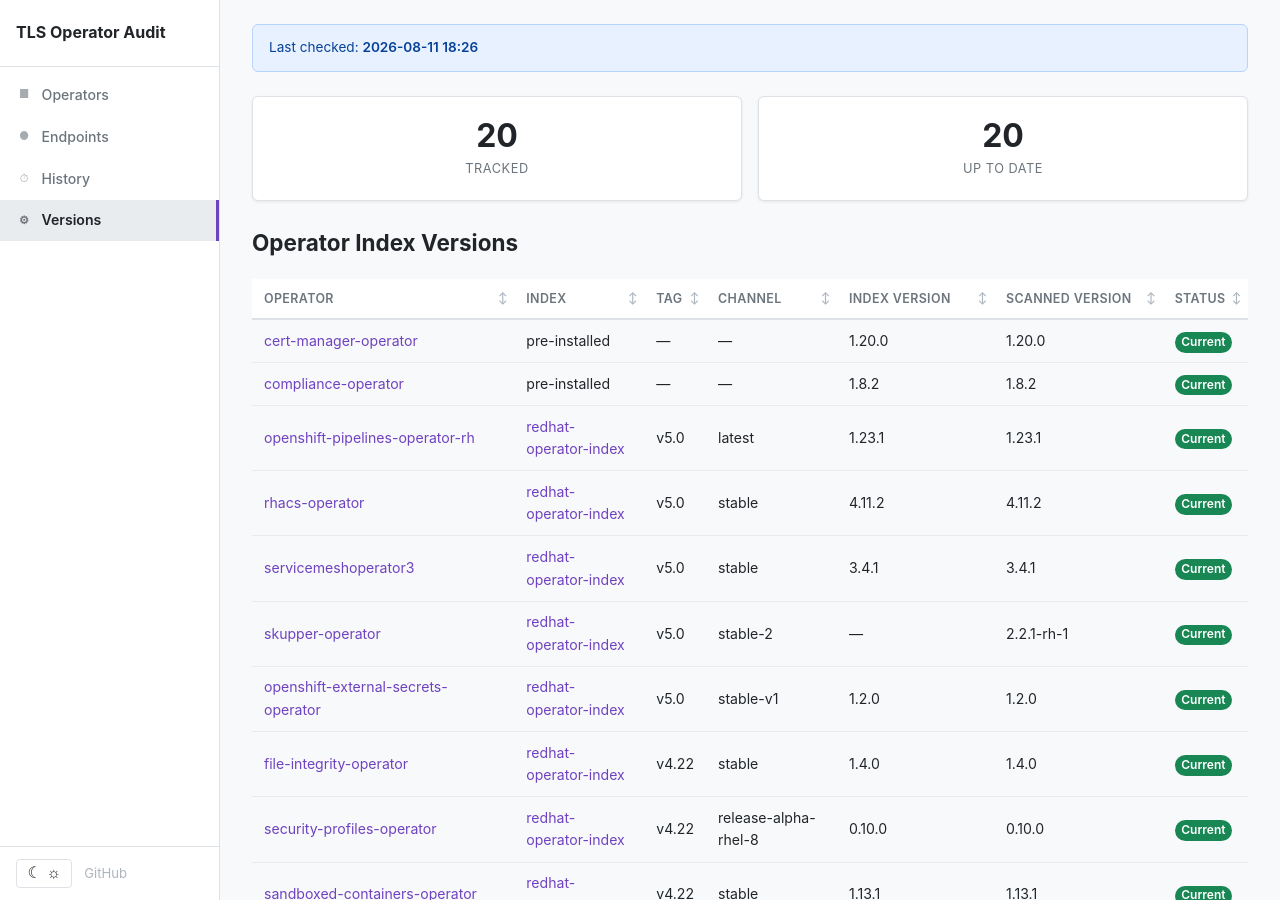
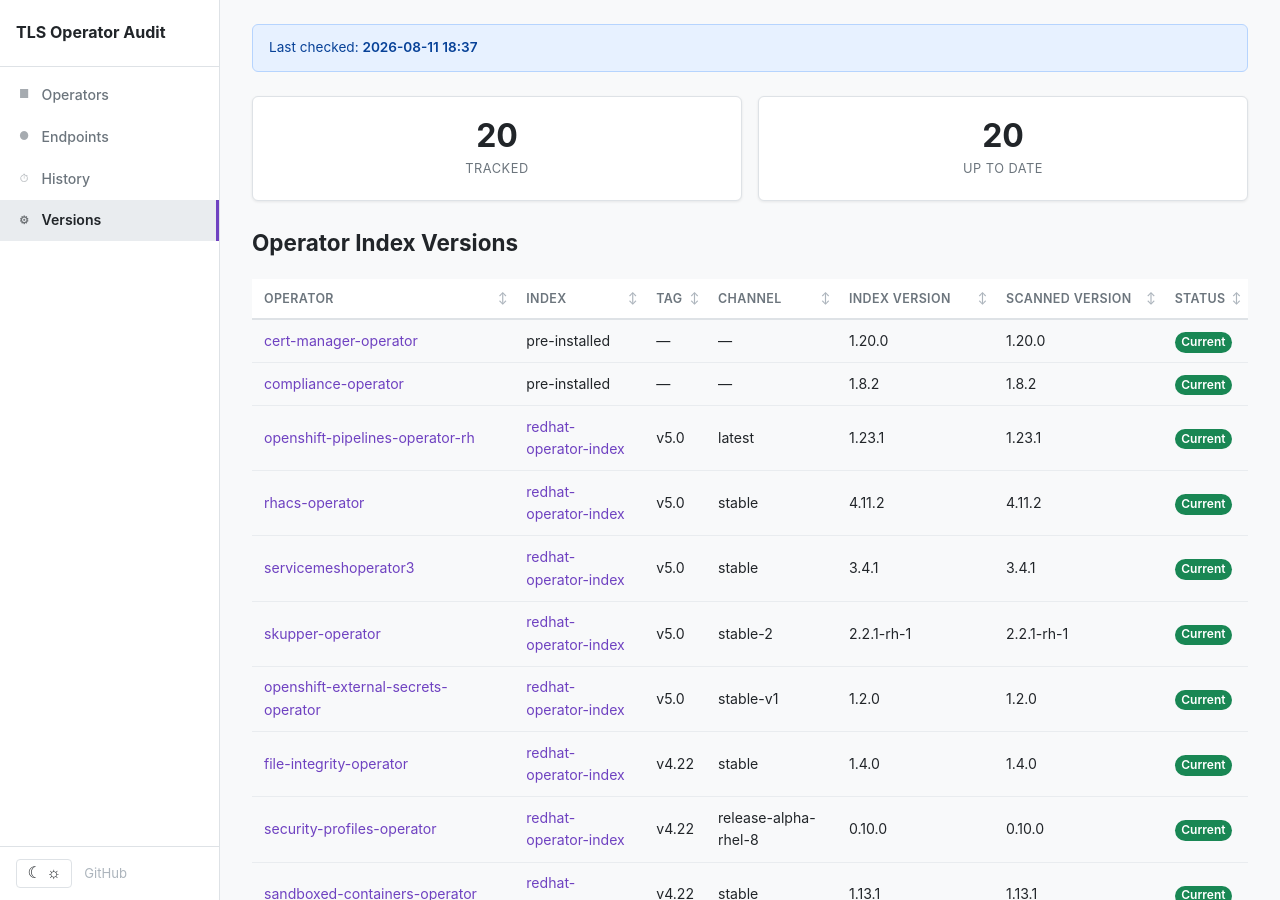
Before and after one commit to sebrandon1/tls-operator-audit, a Jekyll site: the page built from docs/versions.md, in a window 1280 px wide and 900 px high. Built offline with Jekyll 4.4.1, drawn with Linux system fonts in a browser that asks for light colours.

Commit message:
Update index-versions.json with latest check and fix skupper version

```diff
--- a/docs/_data/index-versions.json
+++ b/docs/_data/index-versions.json
@@ -1,5 +1,5 @@
 {
-  "checked": "2026-08-11T18:26:58Z",
+  "checked": "2026-08-11T18:37:49Z",
   "operators": [
     {
       "name": "cert-manager-operator",
@@ -57,7 +57,7 @@
       "channel": "stable-2",
       "catalog_image": "registry.redhat.io/redhat/redhat-operator-index:v5.0",
       "catalog_url": "https://catalog.redhat.com/en/software/containers/redhat/redhat-operator-index/5f0e4759dd19c7063a78b1f8",
-      "index_version": "",
+      "index_version": "2.2.1-rh-1",
       "scanned_version": "2.2.1-rh-1",
       "update_available": false
     },
```
